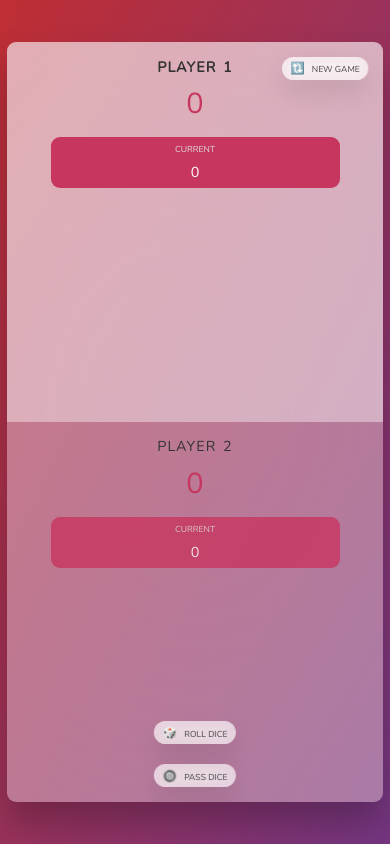
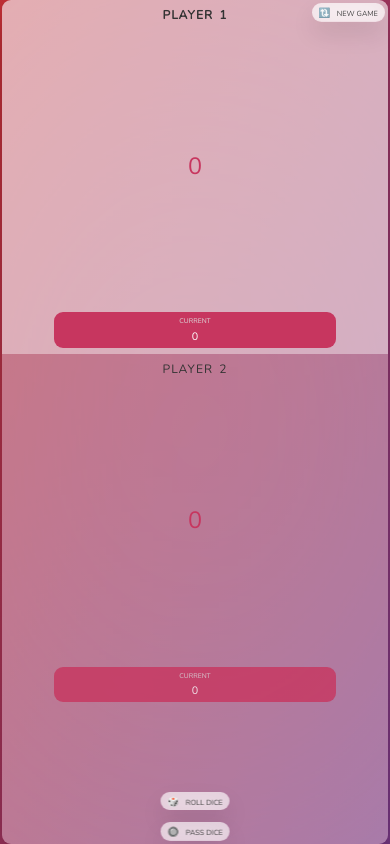
Before and after one commit to mansiraizada/Ludo-Game, a plain HTML site: page index.html in a window 390 px wide. Drawn offline with nearby package versions, Linux system fonts and the light colour scheme.

Commit message:
Update style.css

```diff
--- a/style.css
+++ b/style.css
@@ -3,12 +3,11 @@
 * {
     margin: 0;
     padding: 0;
-    box-sizing: inherit;
+    box-sizing: border-box;
 }
 
 html {
-    font-size: 60%;
-    box-sizing: border-box;
+    font-size: 62.5%;
 }
 
 body {
@@ -20,15 +19,17 @@ body {
     display: flex;
     align-items: center;
     justify-content: center;
+    padding: 2rem;
+    overflow: hidden;
 }
 
 main {
    position: relative;
-   width: 100rem;
+   width: 100%;
+   max-width: 100rem;
    height: 60rem;
    background-color: rgba(255, 255, 255, 0.35);
    backdrop-filter: blur(200px);
-   filter: blur();
    box-shadow: 0 3rem 5rem rgba(0, 0, 0, 0.25);
    border-radius: 9px;
    overflow: hidden;
@@ -37,29 +38,32 @@ main {
 
 .player {
     flex: 50%;
-    padding: 9rem;
+    padding: 4rem 2rem;
     display: flex;
     flex-direction: column;
     align-items: center;
+    justify-content: space-between;
     transition: all 0.75s;
 }
 
 .name {
     position: relative;
-    font-size: 4rem;
+    font-size: 3rem;
     text-transform: uppercase;
     letter-spacing: 1px;
     word-spacing: 2px;
     font-weight: 300;
     margin-bottom: 1rem;
+    text-align: center;
 }
 
 .score {
-    font-size: 8rem;
+    font-size: 6rem;
     font-weight: 300;
     color: #c7365f;
     margin-bottom: auto;
 }
+
 .player--active {
     background-color: rgba(255, 255, 255, 0.4);
 }
@@ -81,8 +85,8 @@ main {
     opacity: 0.8;
     border-radius: 9px;
     color: #fff;
-    width: 65%;
-    padding: 2rem;
+    width: 80%;
+    padding: 1.5rem;
     text-align: center;
     transition: all 0.75s;
 }
@@ -90,12 +94,12 @@ main {
 .current-label {
     text-transform: uppercase;
     margin-bottom: 1rem;
-    font-size: 1.7rem;
+    font-size: 1.4rem;
     color: #ddd;
 }
 
 .current-score {
-    font-size: 3.5rem;
+    font-size: 2.5rem;
 }
 
 .btn {
@@ -106,21 +110,21 @@ main {
     background: none;
     border: none;
     font-family: inherit;
-    font-size: 1.8rem;
+    font-size: 1.6rem;
     text-transform: uppercase;
     cursor: pointer;
     font-weight: 400;
     transition: all 0.2s;
-    background-color: white;
     background-color: rgba(255, 255, 255, 0.6);
     backdrop-filter: blur(10px);
-    padding: 0.7rem 2.5rem;
+    padding: 0.7rem 2rem;
     border-radius: 50rem;
     box-shadow: 0 1.75rem 3.5rem rgba(0, 0, 0, 0.1);
+    z-index: 10;
 }
 
 .btn::first-letter {
-    font-size: 2.4rem;
+    font-size: 2rem;
     display: inline-block;
     margin-right: 0.7rem;
 }
@@ -151,7 +155,7 @@ main {
     left: 50%;
     top: 16.5rem;
     transform: translateX(-50%);
-    height: 10rem;
+    height: 8rem;
     border-radius: 2.5px;
     box-shadow: 0 2rem 5rem rgba(0, 0, 0, 0.2);
 }
@@ -169,74 +173,76 @@ main {
     display: none;
 }
 
-
+/* Mobile Responsive Styles */
 @media (max-width: 768px) {
     html {
         font-size: 50%;
     }
 
     body {
-                padding: 1rem;
+        padding: 0.5rem;
+        height: 100vh;
+        overflow: hidden;
     }
 
     main {
-                height: auto;
-                min-height: 90vh;
+        height: 100vh;
         flex-direction: column;
     }
 
     .player {
-                flex: none;
-                padding: 3rem 2rem;
-                min-height: 45vh;
+        flex: 1;
+        padding: 1.5rem 1rem;
+        min-height: 40vh;
+        max-height: 45vh;
     }
 
     .name {
-                font-size: 2.5rem;
-                margin-bottom: 1rem;
+        font-size: 2.2rem;
+        margin-bottom: 0.5rem;
     }
 
     .score {
-                font-size: 5rem;
-                margin-bottom: 2rem;
+        font-size: 4rem;
+        margin-bottom: 1rem;
     }
 
     .current {
         width: 70%;
-                padding: 1rem;
+        padding: 0.8rem;
     }
 
     .current-label {
-                font-size: 1.2rem;
+        font-size: 1.1rem;
     }
 
     .current-score {
-                font-size: 2rem;
+        font-size: 1.8rem;
     }
 
     .btn {
-                font-size: 1.4rem;
-                padding: 0.6rem 1.5rem;
+        font-size: 1.3rem;
+        padding: 0.5rem 1.2rem;
         position: fixed;
         z-index: 100;
     }
 
     .btn--new {
-                top: 2rem;
-                right: 2rem;
+        top: 1rem;
+        right: 1rem;
         left: auto;
         transform: none;
     }
 
     .btn--roll {
-                bottom: 8rem;
+        bottom: 6rem;
         left: 50%;
         top: auto;
         transform: translateX(-50%);
     }
 
     .btn--hold {
-                bottom: 2rem;
+        bottom: 1rem;
         left: 50%;
         top: auto;
         transform: translateX(-50%);
@@ -247,54 +253,47 @@ main {
         top: 50%;
         left: 50%;
         transform: translate(-50%, -50%);
-                height: 6rem;
+        height: 5rem;
         z-index: 50;
     }
 }
 
 @media (max-width: 480px) {
     html {
-                font-size: 45%;
+        font-size: 42%;
+    }
+
+    body {
+        padding: 0.3rem;
     }
 
     .player {
-                padding: 2rem 1rem;
+        padding: 1rem 0.8rem;
+        max-height: 42vh;
     }
 
     .name {
-                font-size: 2rem;
-            }
-
-            .score {
-                font-size: 4rem;
-            }
-
-            .current {
-                width: 80%;
-                padding: 0.8rem;
-            }
-
-            .btn {
-                font-size: 1.2rem;
-                padding: 0.5rem 1.2rem;
-            }
-
-            .btn::first-letter {
-                font-size: 1.6rem;
-            }
-
-            .dice {
-                height: 5rem;
-            }
-        }
-
-        @media (max-width: 320px) {
-            .name {
         font-size: 1.8rem;
+        margin-bottom: 0.3rem;
     }
 
     .score {
         font-size: 3.5rem;
+        margin-bottom: 0.8rem;
+    }
+
+    .current {
+        width: 75%;
+        padding: 0.6rem;
+    }
+
+    .current-label {
+        font-size: 1rem;
+        margin-bottom: 0.5rem;
+    }
+
+    .current-score {
+        font-size: 1.6rem;
     }
 
     .btn {
@@ -302,7 +301,89 @@ main {
         padding: 0.4rem 1rem;
     }
 
+    .btn::first-letter {
+        font-size: 1.4rem;
+    }
+
+    .btn--new {
+        top: 0.5rem;
+        right: 0.5rem;
+    }
+
+    .btn--roll {
+        bottom: 5rem;
+    }
+
+    .btn--hold {
+        bottom: 0.5rem;
+    }
+
     .dice {
-                height: 4.5rem;
+        height: 4rem;
     }
 }
+
+@media (max-width: 320px) {
+    html {
+        font-size: 38%;
+    }
+
+    body {
+        padding: 0.2rem;
+    }
+
+    .player {
+        padding: 0.8rem 0.5rem;
+        max-height: 40vh;
+    }
+
+    .name {
+        font-size: 1.6rem;
+        margin-bottom: 0.2rem;
+    }
+
+    .score {
+        font-size: 3rem;
+        margin-bottom: 0.5rem;
+    }
+
+    .current {
+        width: 80%;
+        padding: 0.5rem;
+    }
+
+    .current-label {
+        font-size: 0.9rem;
+        margin-bottom: 0.3rem;
+    }
+
+    .current-score {
+        font-size: 1.4rem;
+    }
+
+    .btn {
+        font-size: 1rem;
+        padding: 0.3rem 0.8rem;
+    }
+
+    .btn::first-letter {
+        font-size: 1.2rem;
+    }
+
+    .btn--new {
+        top: 0.3rem;
+        right: 0.3rem;
+    }
+
+    .btn--roll {
+        bottom: 4rem;
+    }
+
+    .btn--hold {
+        bottom: 0.3rem;
+    }
+
+    .dice {
+        height: 3.5rem;
+    }
+}
```
Lines whose indentation alone changed are shown as unchanged.
